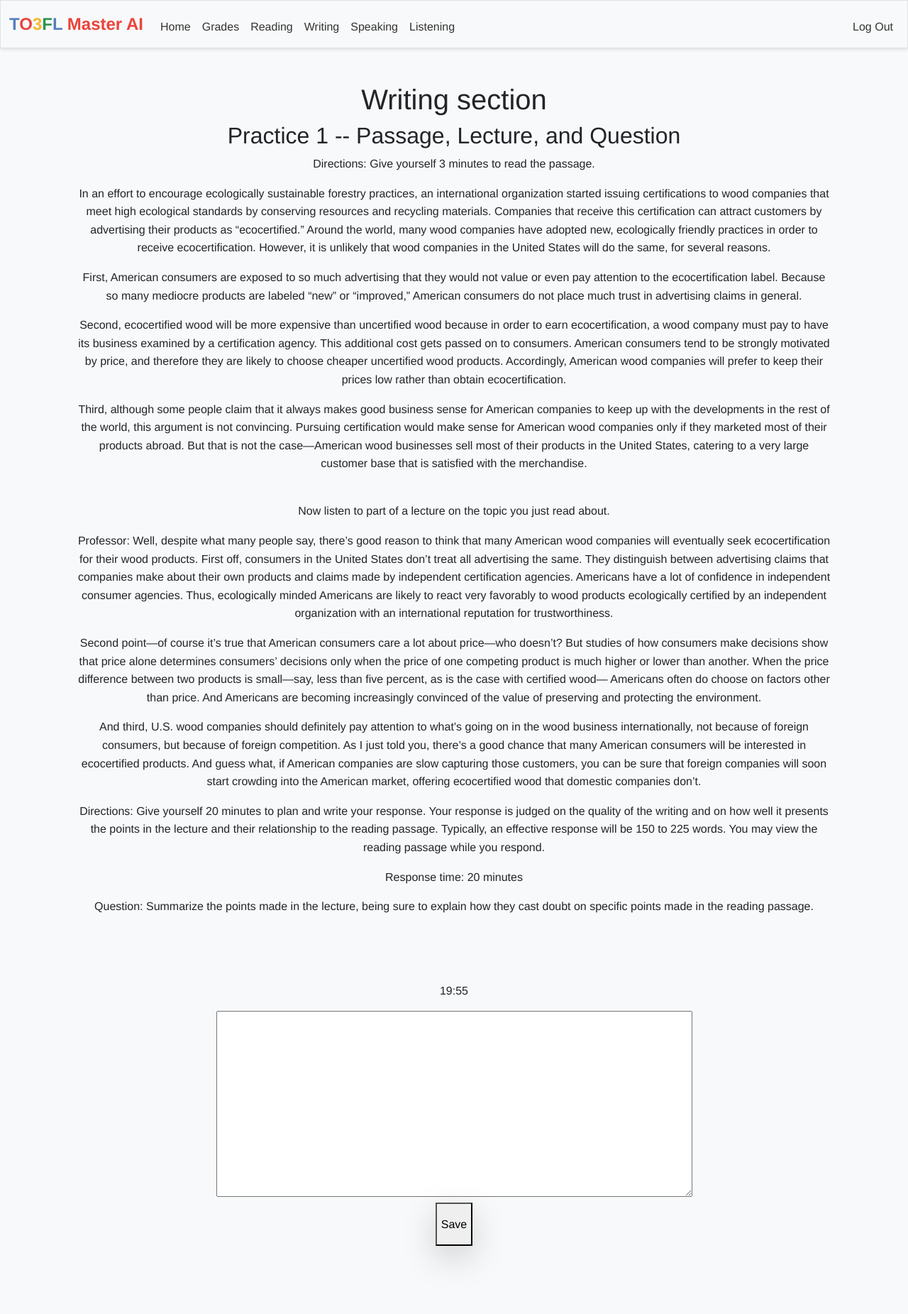
After one commit to latorresarre24/TOEFL_AI, a Flask app: page /writing in a window 1280 px wide. The commit adds this page. Shown: the whole page at 71% size. Run offline with Flask 3, Linux system fonts and the light colour scheme; a user stored in the database is signed in; some libraries are stand-ins or nearby versions.

Commit message:
Add the initial writing section

```diff
--- a/app.py
+++ b/app.py
@@ -147,7 +147,7 @@ def register():
 @app.route("/grades")
 @login_required
 def grades():
-    """Show index"""
+    """Show grades"""
     points1 = db.execute("SELECT sum(points) as avg_points FROM new_grades where user_id = ? and exam_id = 1;", session["user_id"])[0]["avg_points"]
     points2 = db.execute("SELECT sum(points) as avg_points FROM new_grades where user_id = ? and exam_id = 2;", session["user_id"])[0]["avg_points"]
     points3 = db.execute("SELECT sum(points) as avg_points FROM new_grades where user_id = ? and exam_id = 3;", session["user_id"])[0]["avg_points"]
@@ -226,29 +226,6 @@ def reading_qs():
         else:
             db.execute("insert into new_grades (exam_id, subject_id, user_id, points, answer_id, reading_qs_id) values (?,?,?,?,?,?);", 1, 1, usr_id, total_q_points_14, 1,14) # TODO fix answer_id to ans_14 (not working because it doesn´t accept "None")
 
-
-
-        #user_answers_14 = {}
-
-        #user_answers_id_14 = request.form.getlist("qs14")
-
-        #q_points_14 = 0
-        #for i in range (1, len(user_answers_id_14)+1):
-        #    q_points_14 *= db.execute("SELECT (points * (SELECT correct FROM reading_ans WHERE id = ?)) AS points FROM reading_qs WHERE reading_id=1 AND id = 14;", user_answers_id_14[i])[0]["points"]
-        #    # Add all user answers
-            # Multiply all user answers
-
-        ## Check if the entry with id = 14 exists
-        #entry_14 = db.execute("SELECT id FROM new_grades WHERE id = 14;")
-
-        # If the entry exists, update it
-        #if entry_14:
-        #    db.execute("update new_grades set points = ? where id = 14;", q_points_14)
-        # If the entry does not exist, insert a new entry
-        #else:
-        #    db.execute("insert into new_grades (exam_id, subject_id, user_id, points, answer_id, reading_qs_id) values (?,?,?,?,?,?);", 1, 1, usr_id, q_points_14, 1, 14)
-
-
         return redirect("/grades")
 
     # Fetch all questions in a single query
@@ -262,3 +239,20 @@ def reading_qs():
     answers_dict = {answer["id"]: answer["answer"] for answer in answers}
 
     return render_template("reading-qs.html", questions=questions_dict, answers=answers_dict)
+
+@app.route("/writing", methods=["GET", "POST"])
+@login_required
+def writing():
+    """Show writing"""
+    if request.method == "POST":
+        # Handle POST request here
+        writing_ans_1 = request.form.get("writing_ans")
+        if writing_ans_1 is None or writing_ans_1 == "":
+            return apology("Please answer the question", 403)
+        else:
+            result = db.execute("insert into writing_ans (user_id, answer) values (?,?);", session["user_id"], writing_ans_1)
+            if not result:
+                return apology("Failed to submit your answer. Please try again.", 500)
+        return redirect("/grades")
+
+    return render_template("writing.html")
--- a/templates/layout.html
+++ b/templates/layout.html
@@ -33,8 +33,10 @@
                         <ul class="navbar-nav me-auto mt-2">
                             <li class="nav-item"><a class="nav-link" href="/home">Home</a></li>
                             <li class="nav-item"><a class="nav-link" href="/grades">Grades</a></li>
-                            <li class="nav-item"><a class="nav-link" href="/reading">Practice Tests</a></li>
-                            <li class="nav-item"><a class="nav-link" href="/settings">History</a></li>
+                            <li class="nav-item"><a class="nav-link" href="/reading">Reading</a></li>
+                            <li class="nav-item"><a class="nav-link" href="/writing">Writing</a></li>
+                            <li class="nav-item"><a class="nav-link" href="/speaking">Speaking</a></li>
+                            <li class="nav-item"><a class="nav-link" href="/listening">Listening</a></li>
                         </ul>
                         <ul class="navbar-nav ms-auto mt-2">
                             <li class="nav-item"><a class="nav-link" href="/logout">Log Out</a></li>
--- /dev/null
+++ b/templates/writing.html
@@ -0,0 +1,125 @@
+{% extends "layout.html" %}
+
+{% block title %}
+    Writing
+{% endblock %}
+
+{% block main %}
+
+<!-- Reading Section -->
+<form action="/writing" class="pt-24 pb-12 sm:pt-32 sm:pb-16 px-4 bg-blue-50" method="post">
+  <div class="max-w-7xl mx-auto text-center">
+      <h1 class="text-4xl sm:text-5xl font-bold text-gray-900 mb-6">
+          Writing section
+      </h1>
+      <div>
+        <h2>Practice 1 -- Passage, Lecture, and Question</h2>
+        <p>Directions: Give yourself 3 minutes to read the passage. </p>
+        <p>In an effort to encourage ecologically sustainable forestry practices, an international
+          organization started issuing certifications to wood companies that meet high ecological
+          standards by conserving resources and recycling materials. Companies that receive this
+          certification can attract customers by advertising their products as “ecocertified.” Around the
+          world, many wood companies have adopted new, ecologically friendly practices in order to
+          receive ecocertification. However, it is unlikely that wood companies in the United States
+          will do the same, for several reasons.</p>
+        <p>First, American consumers are exposed to so much advertising that they would not value or
+          even pay attention to the ecocertification label. Because so many mediocre products are labeled
+          “new” or “improved,” American consumers do not place much trust in advertising claims in
+          general.</p>
+        <p>Second, ecocertified wood will be more expensive than uncertified wood because in order to
+          earn ecocertification, a wood company must pay to have its business examined by a
+          certification agency. This additional cost gets passed on to consumers. American consumers
+          tend to be strongly motivated by price, and therefore they are likely to choose cheaper
+          uncertified wood products. Accordingly, American wood companies will prefer to keep their
+          prices low rather than obtain ecocertification.</p>
+        <p>Third, although some people claim that it always makes good business sense for American
+          companies to keep up with the developments in the rest of the world, this argument is not
+          convincing. Pursuing certification would make sense for American wood companies only if
+          they marketed most of their products abroad. But that is not the case—American wood
+          businesses sell most of their products in the United States, catering to a very large customer
+          base that is satisfied with the merchandise.</p>
+          </br>
+        <p>Now listen to part of a lecture on the topic you just read about.</p>
+        <p>Professor: Well, despite what many people say, there’s good reason to think that many
+          American wood companies will eventually seek ecocertification for their
+          wood products. First off, consumers in the United States don’t treat all
+          advertising the same. They distinguish between advertising claims that
+          companies make about their own products and claims made by independent
+          certification agencies. Americans have a lot of confidence in independent
+          consumer agencies. Thus, ecologically minded Americans are likely to react
+          very favorably to wood products ecologically certified by an independent
+          organization with an international reputation for trustworthiness. </p>
+        <p>Second point—of course it’s true that American consumers care a lot about
+          price—who doesn’t? But studies of how consumers make decisions show that
+          price alone determines consumers’ decisions only when the price of one
+          competing product is much higher or lower than another. When the price
+          difference between two products is small—say, less than five percent, as is the
+          case with certified wood— Americans often do choose on factors other than
+          price. And Americans are becoming increasingly convinced of the value of
+          preserving and protecting the environment.</p>
+        <p>And third, U.S. wood companies should definitely pay attention to what’s
+          going on in the wood business internationally, not because of foreign
+          consumers, but because of foreign competition. As I just told you, there’s a
+          good chance that many American consumers will be interested in ecocertified
+          products. And guess what, if American companies are slow capturing those
+          customers, you can be sure that foreign companies will soon start crowding
+          into the American market, offering ecocertified wood that domestic companies
+          don’t.</p>
+
+        <p>Directions: Give yourself 20 minutes to plan and write your response. Your response is
+          judged on the quality of the writing and on how well it presents the points in the lecture and
+          their relationship to the reading passage. Typically, an effective response will be 150 to 225
+          words. You may view the reading passage while you respond.</p>
+        <p>Response time: 20 minutes</p>
+        <p>Question: Summarize the points made in the lecture, being sure to explain how they cast
+          doubt on specific points made in the reading passage.</p>
+        </br>
+        </br>
+        </br>
+        <div>
+          <p id="timer" class="text-lg font-semibold text-red-600"></p>
+          <script>
+            function startTimer(duration, display) {
+              var timer = duration, minutes, seconds;
+              setInterval(function () {
+          minutes = parseInt(timer / 60, 10);
+          seconds = parseInt(timer % 60, 10);
+
+          minutes = minutes < 10 ? "0" + minutes : minutes;
+          seconds = seconds < 10 ? "0" + seconds : seconds;
+
+          display.textContent = minutes + ":" + seconds;
+
+          if (--timer < 0) {
+            timer = 0;
+          }
+              }, 1000);
+            }
+
+            window.onload = function () {
+              var twentyMinutes = 60 * 20,
+            display = document.querySelector('#timer');
+              startTimer(twentyMinutes, display);
+            };
+          </script>
+        </div>
+        <textarea type="text" id="name" name="writing_ans" required minlength="1" maxlength="5000" size="600" spellcheck="false" required
+        cols="70" rows="10" ></textarea>
+        <!-- Timer  -->
+        <script>
+          // Enable the textarea after 3 minutes
+          setTimeout(function() {
+            document.getElementById('name').disabled = true;
+          }, 1202000); // 1202000 milliseconds = 20 minutes and 2 seconds
+        </script>
+
+
+  </div>
+  <div class="mt-8">
+    <button type="submit" class="inline-block px-6 py-3 text-black bg-blue-500 hover:bg-blue-600 rounded-md shadow-lg transition duration-300 ease-in-out transform hover:-translate-y-1 hover:scale-105">
+      Save
+    </button>
+  </div>
+</form>
+
+{% endblock %}
```
Also changed, not shown: templates/listening.html (added, +31 -0 lines), README.md, toeflai.db, 1 other file.
